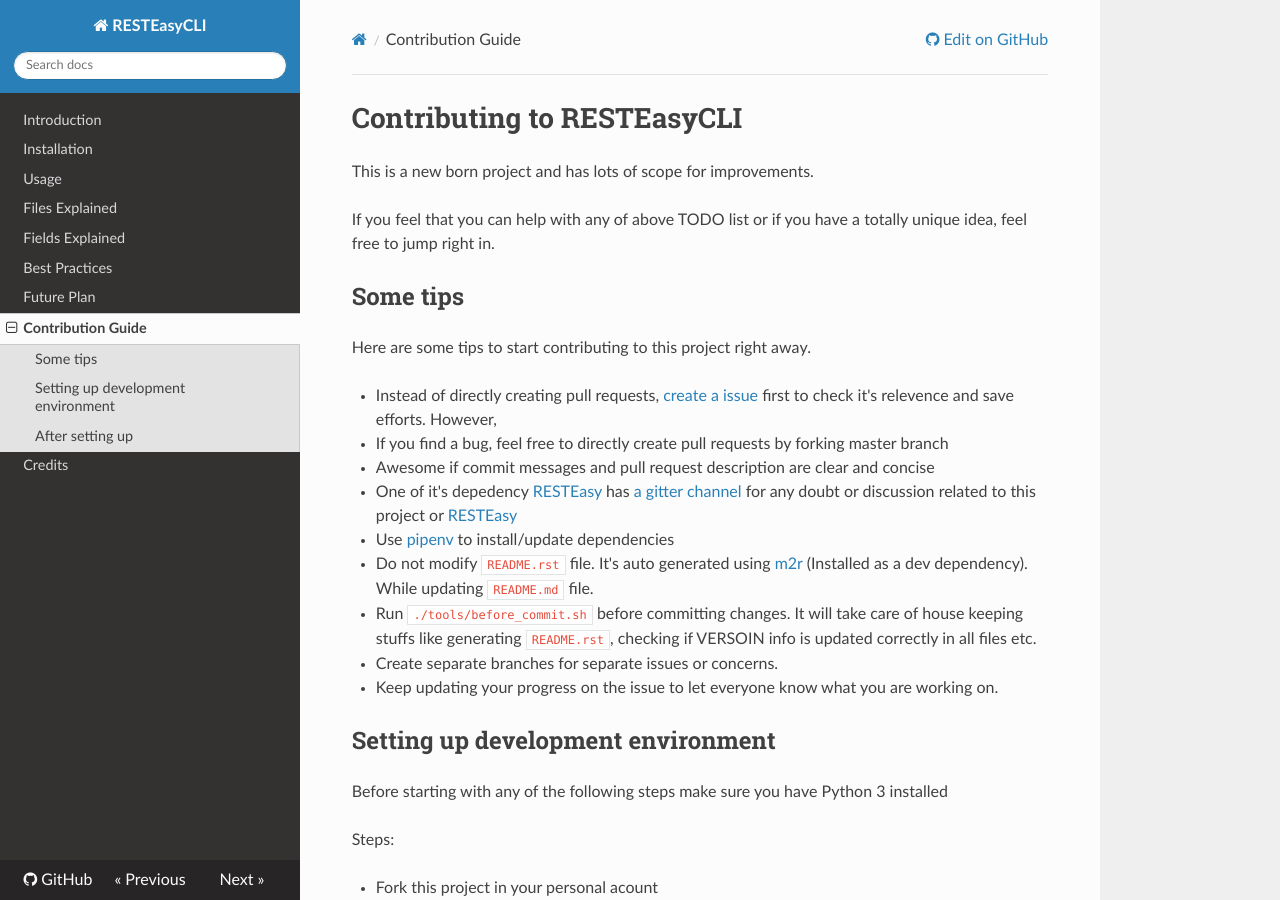
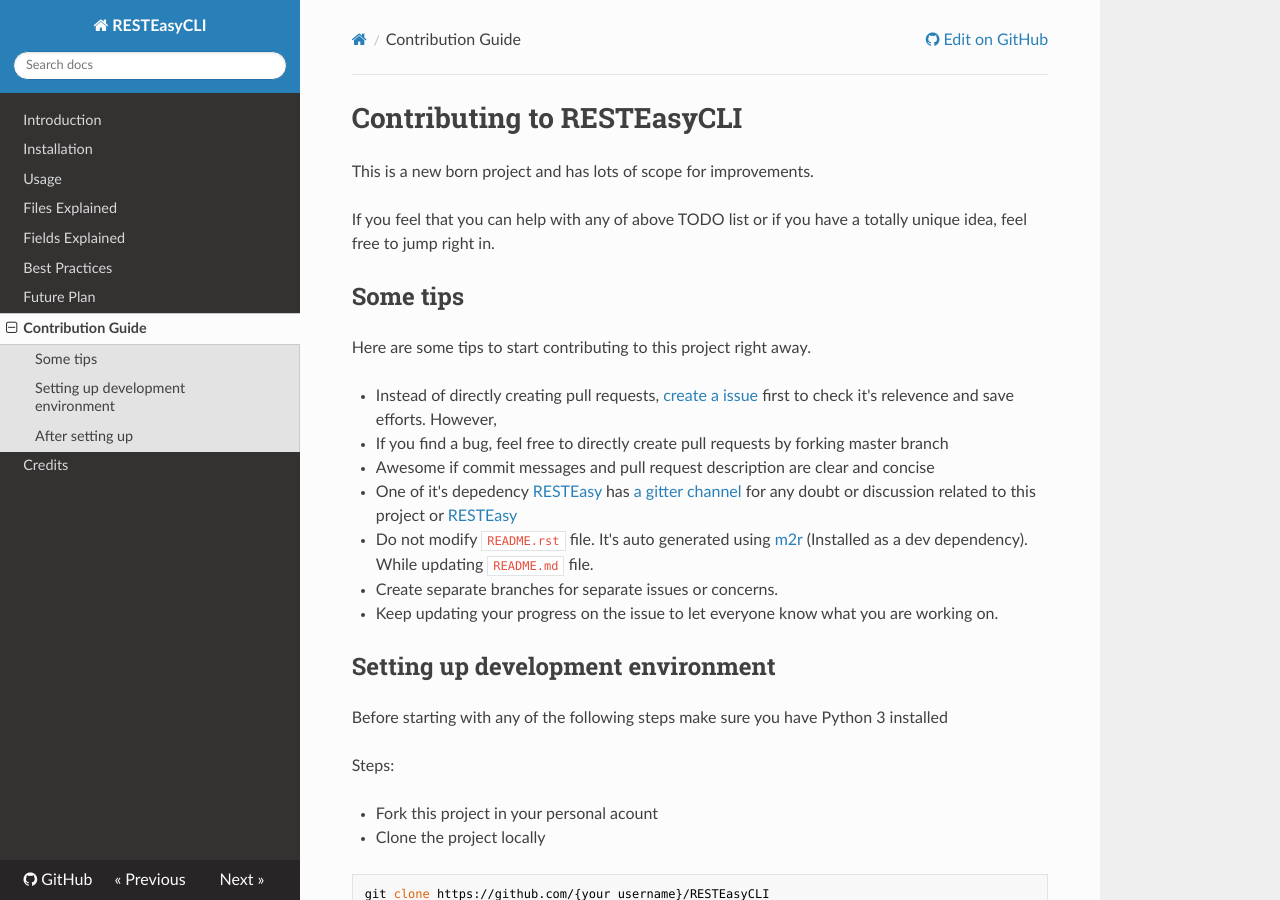
Before and after one commit to sayanarijit/RESTEasyCLI, an MkDocs documentation site: the page built from docs/contribution_guide.md, in a window 1280 px wide and 900 px high. Built offline with MkDocs 1.6.1, drawn with Linux system fonts in a browser that asks for light colours; nearby versions of some CDN libraries.

Commit message:
Update contribution_guide.md

```diff
--- a/docs/contribution_guide.md
+++ b/docs/contribution_guide.md
@@ -12,9 +12,7 @@ Here are some tips to start contributing to this project right away.
 - If you find a bug, feel free to directly create pull requests by forking master branch
 - Awesome if commit messages and pull request description are clear and concise
 - One of it's depedency [RESTEasy](https://github.com/rapidstack/RESTEasy) has [a gitter channel](https://gitter.im/rapidstack/RESTEasy) for any doubt or discussion related to this project or [RESTEasy](https://github.com/rapidstack/RESTEasy)
-- Use [pipenv](https://github.com/pypa/pipenv) to install/update dependencies
 - Do not modify `README.rst` file. It's auto generated using [m2r](https://github.com/miyakogi/m2r) (Installed as a dev dependency). While updating `README.md` file.
-- Run `./tools/before_commit.sh` before committing changes. It will take care of house keeping stuffs like generating `README.rst`, checking if VERSOIN info is updated correctly in all files etc.
 - Create separate branches for separate issues or concerns.
 - Keep updating your progress on the issue to let everyone know what you are working on.
 
```
